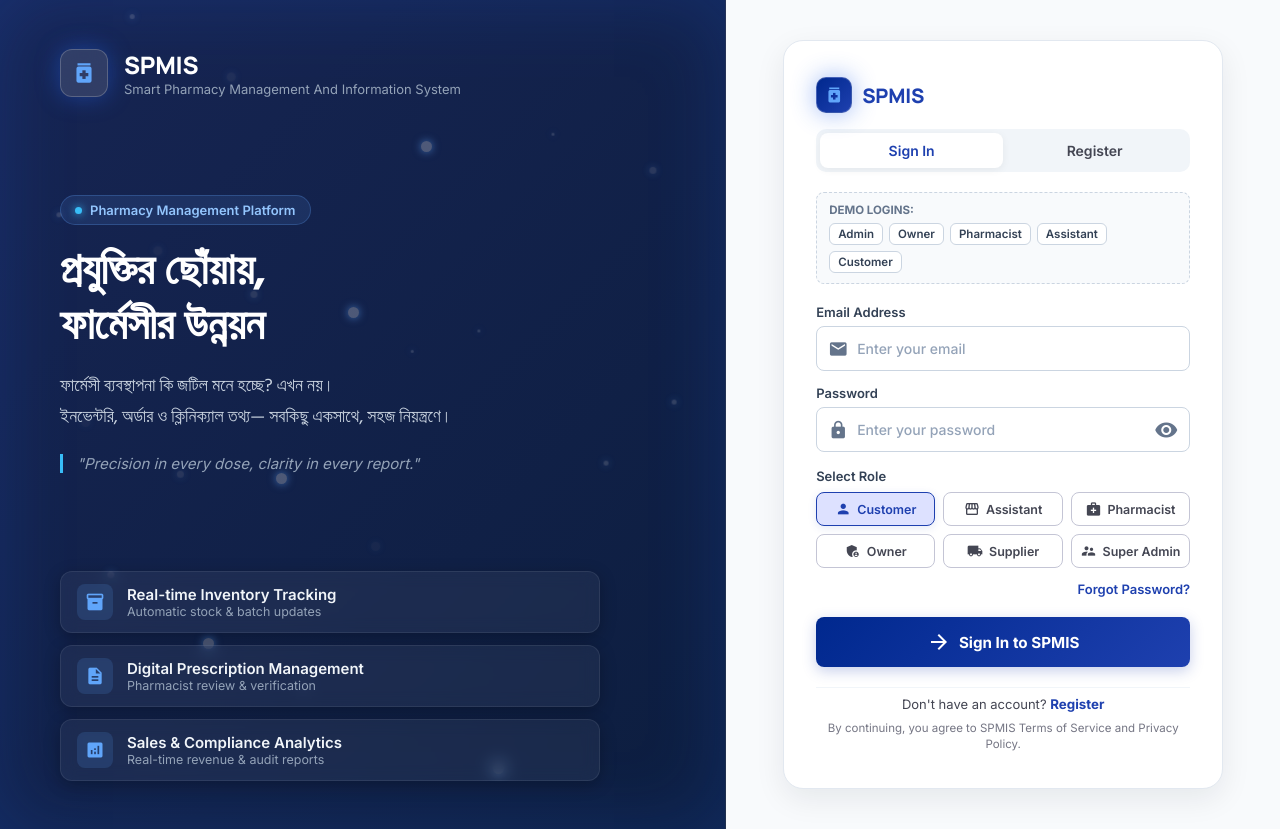
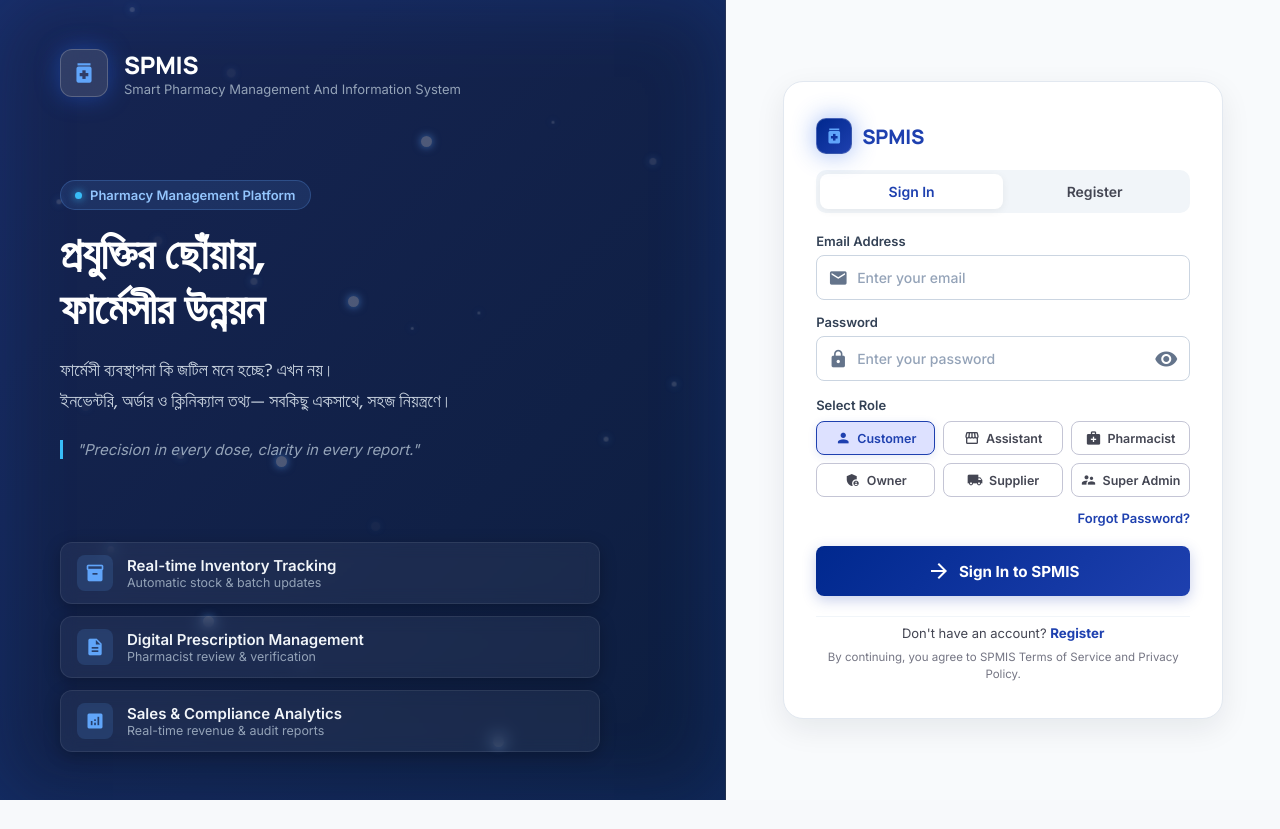
Before and after one commit to tasmimrahmannayeem-oss/pharmcare-app, a React (Vite) app in the folder pharmcare-app/: page / in a window 1280 px wide. After the commit the page ends 800 px from the top, so only its background shows below. Built offline with nearby package versions, Linux system fonts and the light colour scheme.

Commit message:
chore(auth): remove demo login helper section

```diff
--- a/pharmcare-app/src/pages/Login.css
+++ b/pharmcare-app/src/pages/Login.css
@@ -318,53 +318,7 @@
   box-shadow: 0 2px 8px rgba(0, 0, 0, 0.06);
 }
 
-/* Demo helper */
-.demo-helper {
-  display: flex;
-  flex-direction: column;
-  gap: 6px;
-  padding: 10px 12px;
-  background: #f8fafc;
-  border: 1px dashed #cbd5e1;
-  border-radius: 8px;
-}
 
-.demo-helper-label {
-  font-size: 0.72rem;
-  font-weight: 700;
-  color: #64748b;
-  text-transform: uppercase;
-}
-
-.demo-chips {
-  display: flex;
-  flex-wrap: wrap;
-  gap: 6px;
-}
-
-.demo-chip {
-  padding: 3px 8px;
-  background: #ffffff;
-  border: 1px solid #cbd5e1;
-  border-radius: 6px;
-  font-size: 0.72rem;
-  font-weight: 600;
-  color: #334155;
-  cursor: pointer;
-  transition: all 0.15s ease;
-}
-
-.demo-chip:hover {
-  background: var(--primary-fixed);
-  border-color: var(--primary);
-  color: var(--primary-container);
-}
-
-.demo-chip.active {
-  background: var(--primary-container);
-  border-color: var(--primary-container);
-  color: #ffffff;
-}
 
 /* Tab Notices */
 .tab-notice {
--- a/pharmcare-app/src/pages/Login.jsx
+++ b/pharmcare-app/src/pages/Login.jsx
@@ -23,23 +23,7 @@ export default function Login() {
     supplier: 'Supplier'
   }
 
-  const demoAccounts = [
-    { label: 'Admin', role: 'superadmin', email: 'admin@spmis.com', pass: 'admin123' },
-    { label: 'Owner', role: 'owner', email: 'owner@spmis.com', pass: 'admin123' },
-    { label: 'Pharmacist', role: 'pharmacist', email: 'pharmacist@spmis.com', pass: 'admin123' },
-    { label: 'Assistant', role: 'assistant', email: 'assistant@spmis.com', pass: 'admin123' },
-    { label: 'Customer', role: 'customer', email: 'customer@spmis.com', pass: 'admin123' },
-  ]
 
-  const handleQuickFill = (acc) => {
-    setForm(prev => ({
-      ...prev,
-      email: acc.email,
-      password: acc.pass,
-      role: acc.role
-    }))
-    setError('')
-  }
 
   const handleSubmit = async (e) => {
     e.preventDefault()
@@ -264,24 +248,7 @@ export default function Login() {
             </div>
           </div>
 
-          {/* Quick Demo Fill Helper */}
-          {tab === 'login' && (
-            <div className="demo-helper">
-              <span className="demo-helper-label">Demo Logins:</span>
-              <div className="demo-chips">
-                {demoAccounts.map(acc => (
-                  <button
-                    key={acc.label}
-                    type="button"
-                    className={`demo-chip ${form.role === acc.role && form.email === acc.email ? 'active' : ''}`}
-                    onClick={() => handleQuickFill(acc)}
-                  >
-                    {acc.label}
-                  </button>
-                ))}
-              </div>
-            </div>
-          )}
+
 
           {tab === 'register' && (
             <div className="tab-notice info">
```
